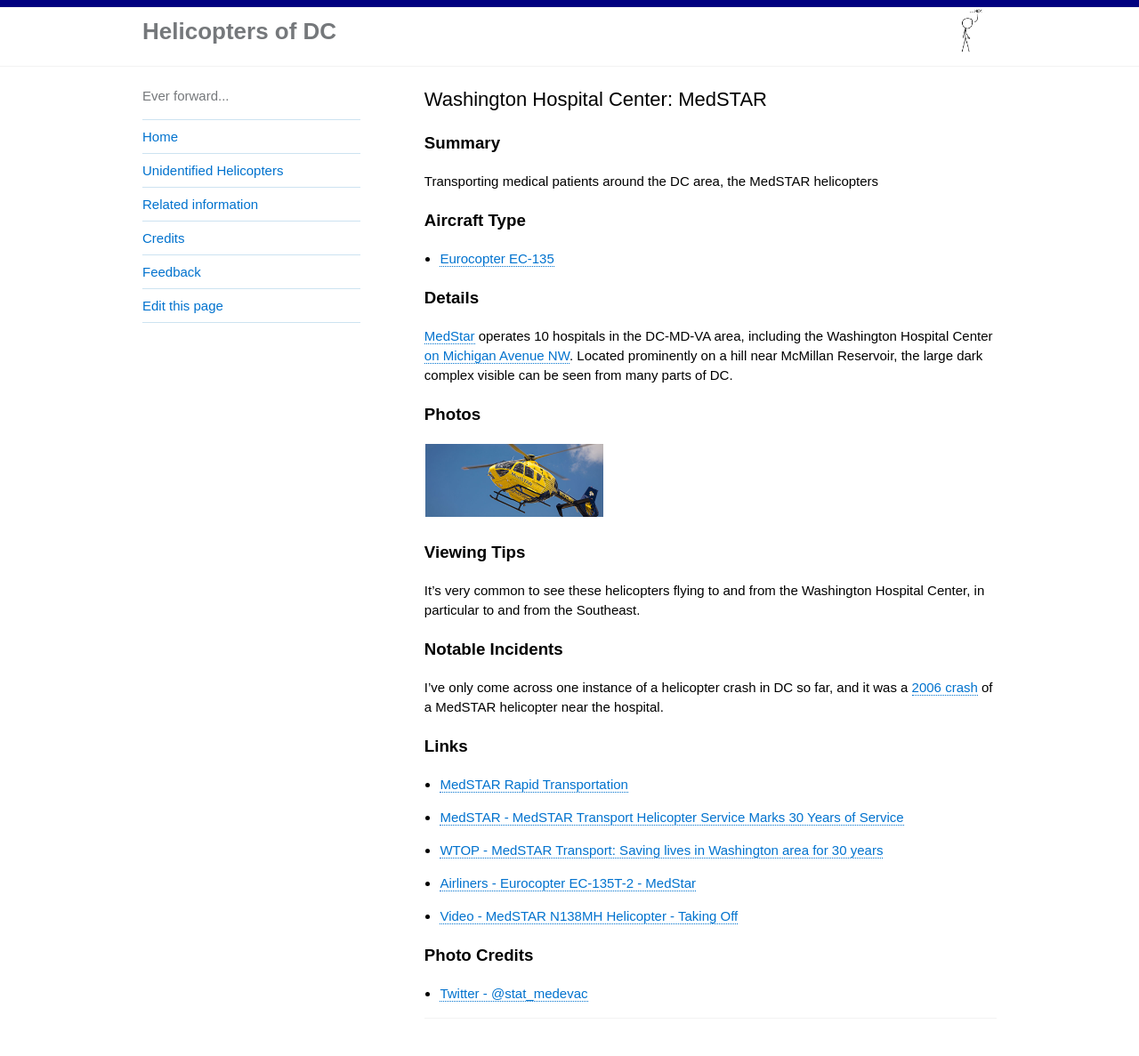
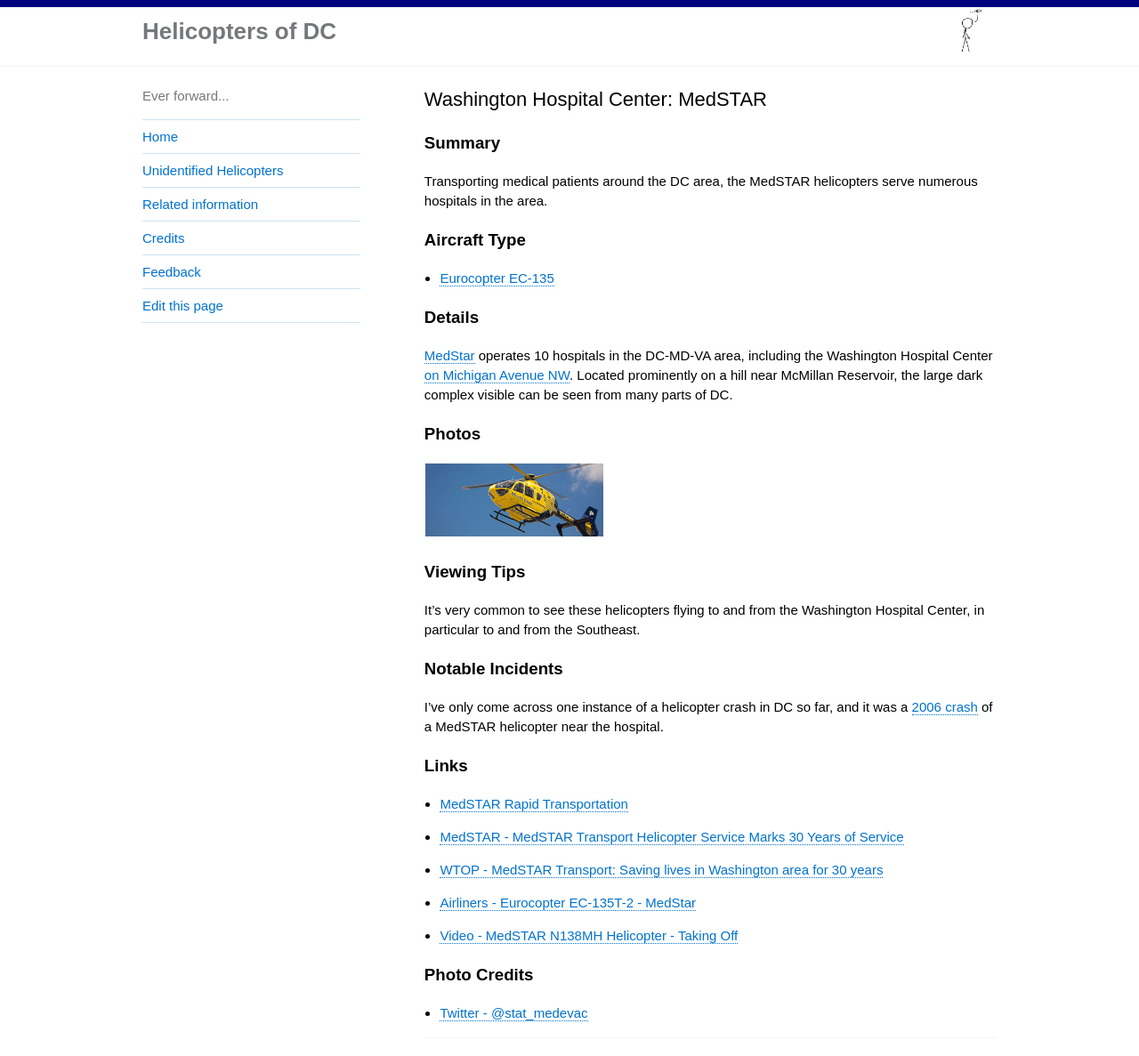
Before and after one commit to gbinal/dc-helicopters, a Jekyll site: the page built from _helicopters/medstar.md, in a window 1280 px wide and 1295 px high. Shown: the top 1187 px of the window at 89% size. Built offline with Jekyll 4.4.1, drawn with Linux system fonts in a browser that asks for light colours.

Commit message:
fixing a sentence

```diff
--- a/_helicopters/medstar.md
+++ b/_helicopters/medstar.md
@@ -5,7 +5,7 @@
 
 ### Summary
 
-Transporting medical patients around the DC area, the MedSTAR helicopters
+Transporting medical patients around the DC area, the MedSTAR helicopters serve numerous hospitals in the area.
 
 ### Aircraft Type
 * [Eurocopter EC-135](https://en.wikipedia.org/wiki/Eurocopter_EC135)
```
